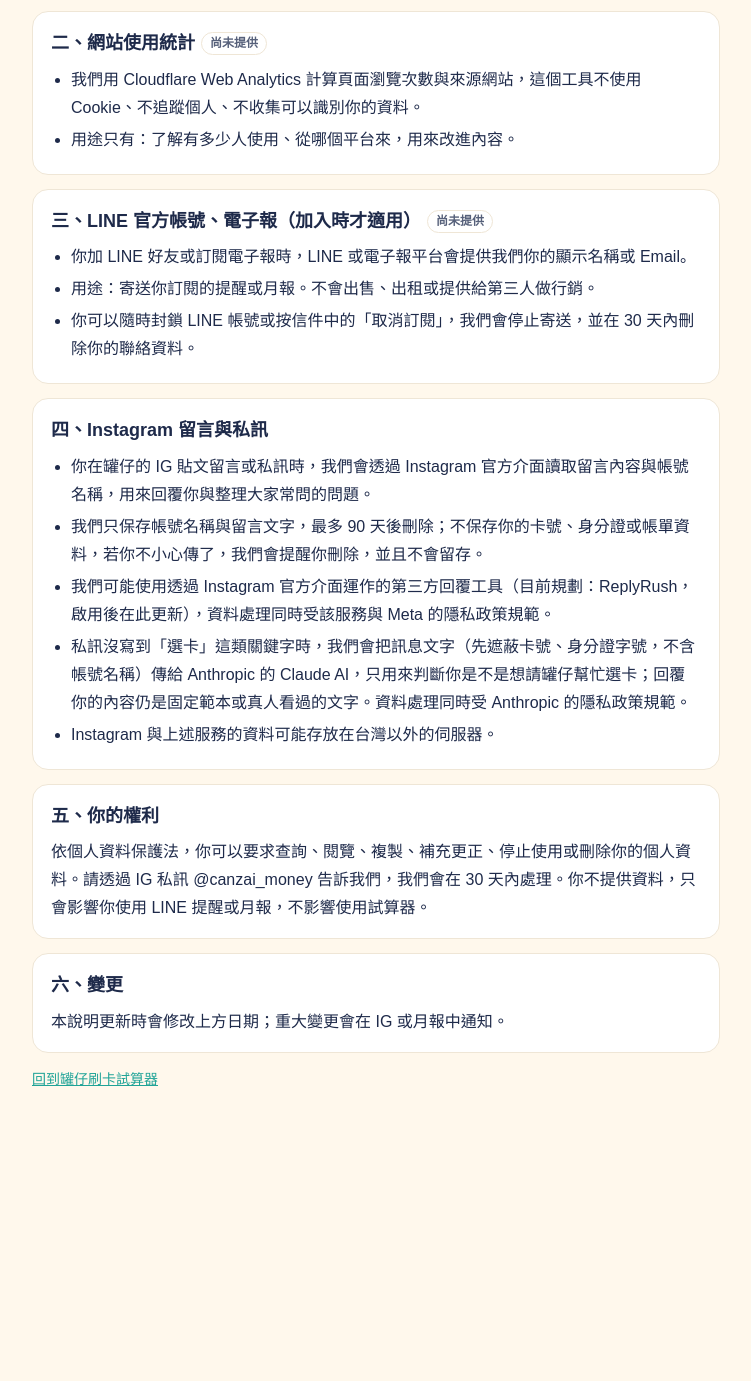
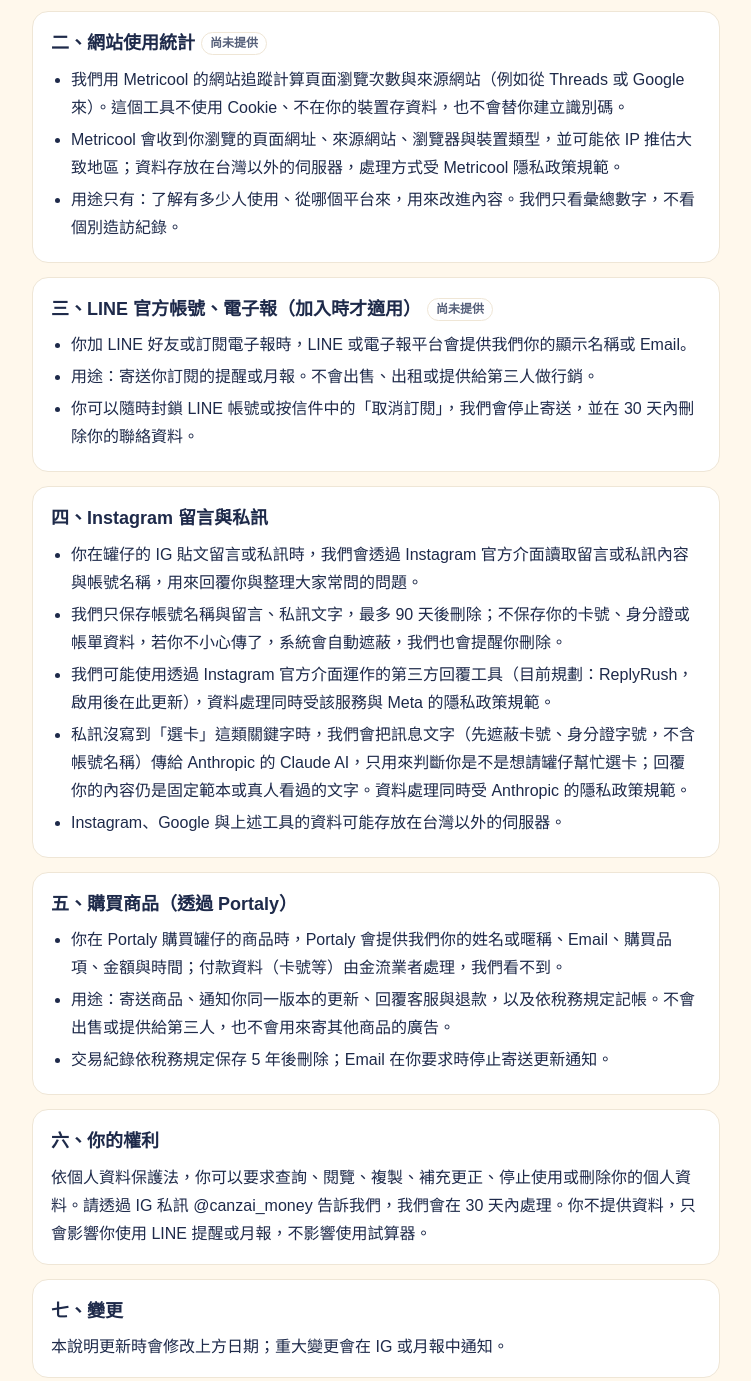
Before and after one commit to a0931771367-byte/canzai, a plain HTML site: page privacy.html in a window 1280 px wide. Shown: the part 621-2002 px from the top of the page, without its empty margins (264-1015 px from the left). Before the commit the page ends 1778 px from the top, so only its background shows below. Drawn offline with Linux system fonts and the light colour scheme.

Commit message:
privacy.html 同步法務部 2026-11-15 版：新增購買商品（Portaly）、統計改 Metricool（尚未提供）、私訊用語 (#38)
Claude-Session: https://claude.ai/code/session_01FRVq7qUTvtDgTx5waqTJtY

Co-authored-by: Claude <noreply@anthropic.com>

```diff
--- a/privacy.html
+++ b/privacy.html
@@ -26,7 +26,7 @@ a{color:var(--link)}
 <body>
 <main>
 <h1>罐仔 隱私說明</h1>
-<p class="meta">最後更新：2026-11-06<br>經營者：罐仔工作室（個人經營）　聯絡方式：IG 私訊 <a href="https://www.instagram.com/canzai_money/" rel="noopener">@canzai_money</a></p>
+<p class="meta">最後更新：2026-11-15<br>經營者：罐仔工作室（個人經營）　聯絡方式：IG 私訊 <a href="https://www.instagram.com/canzai_money/" rel="noopener">@canzai_money</a></p>
 <p>我們盡量不收集你的資料。以下說明各服務收集什麼、為什麼、留多久。</p>
 
 <section>
@@ -44,8 +44,9 @@ a{color:var(--link)}
 <section>
 <h2>二、網站使用統計<span class="na">尚未提供</span></h2>
 <ul>
-<li>我們用 Cloudflare Web Analytics 計算頁面瀏覽次數與來源網站，這個工具不使用 Cookie、不追蹤個人、不收集可以識別你的資料。</li>
-<li>用途只有：了解有多少人使用、從哪個平台來，用來改進內容。</li>
+<li>我們用 Metricool 的網站追蹤計算頁面瀏覽次數與來源網站（例如從 Threads 或 Google 來）。這個工具不使用 Cookie、不在你的裝置存資料，也不會替你建立識別碼。</li>
+<li>Metricool 會收到你瀏覽的頁面網址、來源網站、瀏覽器與裝置類型，並可能依 IP 推估大致地區；資料存放在台灣以外的伺服器，處理方式受 Metricool 隱私政策規範。</li>
+<li>用途只有：了解有多少人使用、從哪個平台來，用來改進內容。我們只看彙總數字，不看個別造訪紀錄。</li>
 </ul>
 </section>
 
@@ -61,21 +62,30 @@ a{color:var(--link)}
 <section>
 <h2>四、Instagram 留言與私訊</h2>
 <ul>
-<li>你在罐仔的 IG 貼文留言或私訊時，我們會透過 Instagram 官方介面讀取留言內容與帳號名稱，用來回覆你與整理大家常問的問題。</li>
-<li>我們只保存帳號名稱與留言文字，最多 90 天後刪除；不保存你的卡號、身分證或帳單資料，若你不小心傳了，我們會提醒你刪除，並且不會留存。</li>
+<li>你在罐仔的 IG 貼文留言或私訊時，我們會透過 Instagram 官方介面讀取留言或私訊內容與帳號名稱，用來回覆你與整理大家常問的問題。</li>
+<li>我們只保存帳號名稱與留言、私訊文字，最多 90 天後刪除；不保存你的卡號、身分證或帳單資料，若你不小心傳了，系統會自動遮蔽，我們也會提醒你刪除。</li>
 <li>我們可能使用透過 Instagram 官方介面運作的第三方回覆工具（目前規劃：ReplyRush，啟用後在此更新），資料處理同時受該服務與 Meta 的隱私政策規範。</li>
 <li>私訊沒寫到「選卡」這類關鍵字時，我們會把訊息文字（先遮蔽卡號、身分證字號，不含帳號名稱）傳給 Anthropic 的 Claude AI，只用來判斷你是不是想請罐仔幫忙選卡；回覆你的內容仍是固定範本或真人看過的文字。資料處理同時受 Anthropic 的隱私政策規範。</li>
-<li>Instagram 與上述服務的資料可能存放在台灣以外的伺服器。</li>
+<li>Instagram、Google 與上述工具的資料可能存放在台灣以外的伺服器。</li>
 </ul>
 </section>
 
 <section>
-<h2>五、你的權利</h2>
+<h2>五、購買商品（透過 Portaly）</h2>
+<ul>
+<li>你在 Portaly 購買罐仔的商品時，Portaly 會提供我們你的姓名或暱稱、Email、購買品項、金額與時間；付款資料（卡號等）由金流業者處理，我們看不到。</li>
+<li>用途：寄送商品、通知你同一版本的更新、回覆客服與退款，以及依稅務規定記帳。不會出售或提供給第三人，也不會用來寄其他商品的廣告。</li>
+<li>交易紀錄依稅務規定保存 5 年後刪除；Email 在你要求時停止寄送更新通知。</li>
+</ul>
+</section>
+
+<section>
+<h2>六、你的權利</h2>
 <p style="margin:0">依個人資料保護法，你可以要求查詢、閱覽、複製、補充更正、停止使用或刪除你的個人資料。請透過 IG 私訊 @canzai_money 告訴我們，我們會在 30 天內處理。你不提供資料，只會影響你使用 LINE 提醒或月報，不影響使用試算器。</p>
 </section>
 
 <section>
-<h2>六、變更</h2>
+<h2>七、變更</h2>
 <p style="margin:0">本說明更新時會修改上方日期；重大變更會在 IG 或月報中通知。</p>
 </section>
 
```
